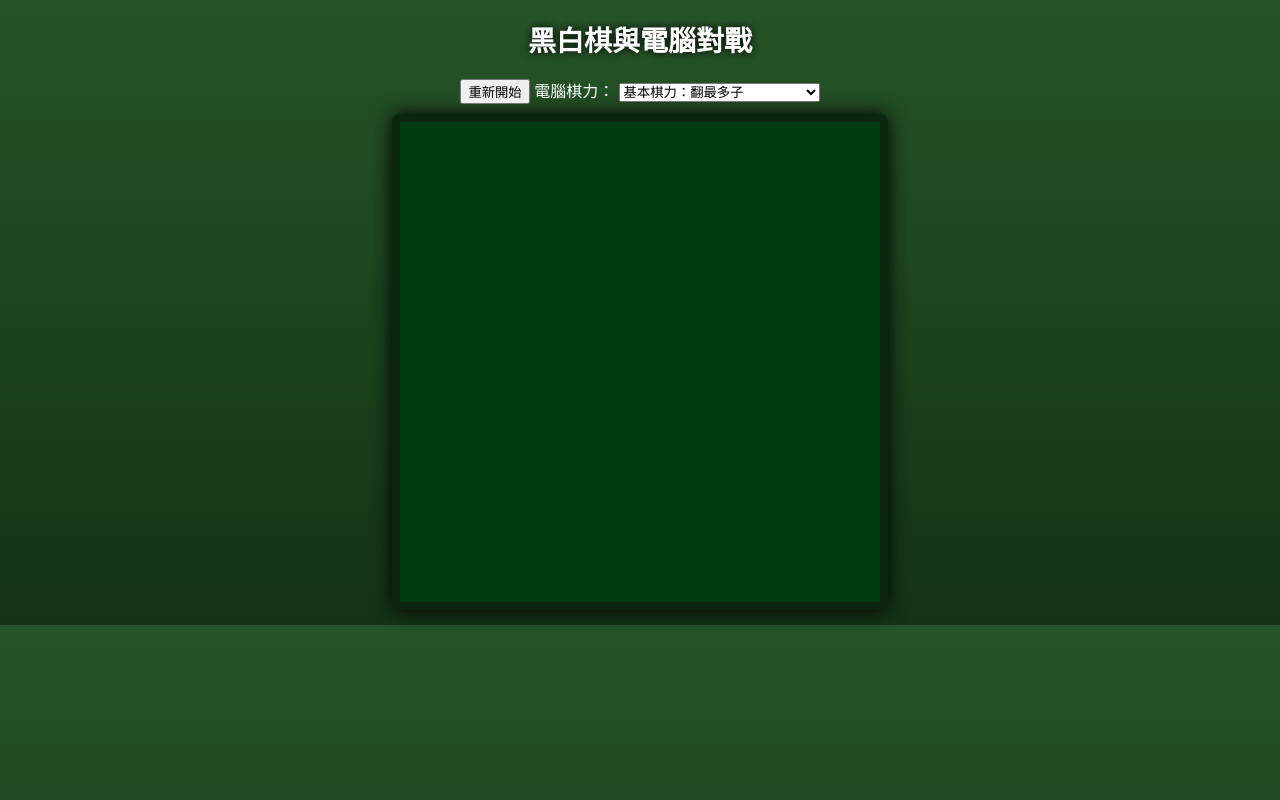
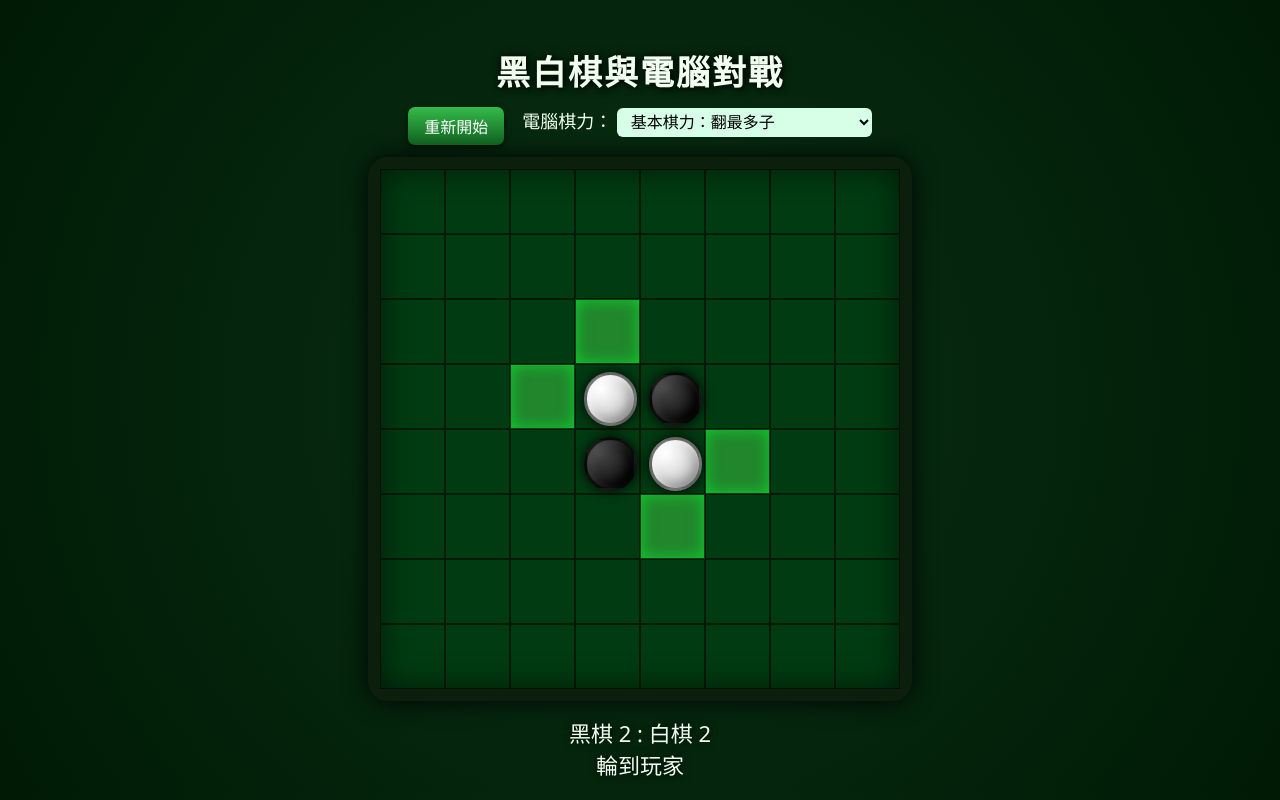
Before and after one commit to luckyjoanne/luckyjoanne.github.io, a plain HTML site: page index2.html in a window 1280 px wide. Drawn offline with Linux system fonts and the light colour scheme.

Commit message:
Add files via upload

```diff
--- a/script2.js
+++ b/script2.js
@@ -118,7 +118,8 @@ function inside(r,c){
     return r>=0 && r<SIZE && c>=0 && c<SIZE;
 }
 
-/*** 真正落子並做翻面動畫 ***/ function move(r,c,color,flips){
+/*** 真正落子並做翻面動畫 ***/
+function move(r,c,color,flips){
 
     // 先放玩家/電腦棋子
     board[r][c] = color;
@@ -126,25 +127,37 @@ function inside(r,c){
 
     // 動畫延遲起點
     let delay = 0;
+
     flips.forEach(([rr,cc]) => {
+
         setTimeout(()=>{
-            let chip = document.getElementById(disc-${rr}-${cc});
+
+            let chip = document.getElementById(`disc-${rr}-${cc}`);
+
             if (!chip) return;
+
             chip.classList.add("flip-anim");
+
             setTimeout(()=>{
                 board[rr][cc] = color;
                 draw();
-            },230); },delay);
-            delay += 500; // 依序動畫間隔
+            },230);
+
+        },delay);
+
+        delay += 400; // 依序動畫間隔
+
     });
+
     // 換手延後到所有動畫完成後
     setTimeout(()=>{
+
         turn = (turn===1 ? 2 : 1);
         draw();
         checkGameEnd();
+
     }, delay + 200);
 }
-
 
 
 /*** 檢查遊戲結束 ***/
--- a/style2.css
+++ b/style2.css
@@ -1,53 +1,68 @@
 body {
-    background: linear-gradient(#265427, #143315);
-    color: white;
+    background: radial-gradient(circle, #0a3115, #001a05);
+    color: #f1ffef;
     text-align: center;
-    font-family: sans-serif;
+    font-family: "Segoe UI", sans-serif;
+    padding-top: 15px;
+    user-select: none;
 }
 
+/* 標題更立體 */
 h1 {
-    font-size: 28px;
-    text-shadow: 0px 0px 8px black;
+    font-size: 34px;
+    margin-bottom: 8px;
+    letter-spacing: 2px;
+    text-shadow:
+        0px 0px 10px rgba(0,0,0,0.9),
+        2px 2px 5px rgba(0,0,0,0.5);
 }
 
+/* 棋盤外框更漂亮 */
 #board {
-    width: 480px;
-    height: 480px;
+    width: 520px;
+    height: 520px;
     margin: auto;
     display: grid;
     grid-template-columns: repeat(8, 1fr);
-    border: 8px solid #0c260d;
-    border-radius: 8px;
-    background: #013b11;
-    box-shadow: 0px 0px 20px black;
+
+    border: 12px solid #0c1f0d;
+    border-radius: 20px;
+
+    background: #003b11;
+    box-shadow:
+        0 0 25px rgba(0,0,0,0.9),
+        inset 0 0 30px rgba(0,0,0,0.6);
 }
 
+/* 格子強化 + 點擊可視化回饋 */
 .cell {
-    border: 1px solid black;
+    border: 1px solid rgba(0,0,0,0.55);
+    cursor: pointer;
     position: relative;
-    cursor: pointer;
-    perspective: 600px;
+    perspective: 650px;
+    transition: 0.18s;
 }
 
 .cell:hover {
-    filter: brightness(120%);
+    transform: scale(1.06);
+    filter: brightness(135%);
 }
 
 .disc {
-    width: 80%;
-    height: 80%;
+    width: 76%;
+    height: 76%;
+    top: 12%;
+    left: 12%;
+    position: absolute;
     border-radius: 50%;
-    position: absolute;
-    top: 10%;
-    left: 10%;
 
     transform-style: preserve-3d;
-    transition: transform 0.6s;
+    transition: transform 0.6s ease;
 
     /* 棋子厚度 illusion：內凹發亮 */
     background: radial-gradient(circle at 30% 30%,
-            rgba(255,255,255,0.9),
-            rgba(0,0,0,0.9));
+                rgba(255,255,255,0.9),
+                rgba(0,0,0,0.9));
 
     box-shadow:
         inset 4px 4px 8px rgba(255,255,255,0.3),
@@ -57,44 +72,83 @@ h1 {
     border: 3px solid rgba(0,0,0,0.5);
 
     perspective: 800px;
+
 }
 
-/* 黑棋特效 */
+/******** 黑棋 ********/
 .disc.black {
-    background: radial-gradient(circle at 30% 30%,
-        #444,
-        #000);
-
+    background: radial-gradient(circle at 30% 30%, #444, #000);
     box-shadow:
-        inset 4px 4px 10px rgba(255,255,255,0.2),
-        inset -4px -4px 12px rgba(0,0,0,1),
-        0px 0px 12px rgba(0,0,0,0.8);
+        inset 5px 3px 10px rgba(255,255,255,0.15),
+        inset -5px -3px 12px rgba(0,0,0,1),
+        0 0 12px rgba(0,0,0,0.9);
 }
 
-/* 白棋特效 */
+/******** 白棋 ********/
 .disc.white {
-    background: radial-gradient(circle at 30% 30%,
-        #fff,
-        #b5b5b5);
+    background: radial-gradient(circle at 30% 30%, #fff, #b5b5b5);
     box-shadow:
-        inset 4px 4px 10px rgba(255,255,255,0.8),
-        inset -4px -4px 12px rgba(0,0,0,0.4),
-        0px 0px 12px rgba(0,0,0,0.8);
+        inset 5px 5px 10px rgba(255,255,255,0.8),
+        inset -4px -4px 12px rgba(0,0,0,0.3),
+        0 0 12px rgba(0,0,0,0.9);
 }
-/* 立體翻轉動畫 */
+
+/* 翻轉動畫 */
 .flip-anim {
     transform: rotateY(180deg);
 }
 
+/*提示落子區域更明顯*/
 .possible {
-    background: rgba(72,255,74,0.35)!important;
+    background: rgba(88,255,88,0.38) !important;
+    box-shadow: inset 0 0 15px rgba(0,255,50,0.6);
 }
 
+/* 操控面板 UI 進化 */
 .controls {
-    margin: 10px;
+    margin: 12px;
+    display: flex;
+    gap: 18px;
+    justify-content: center;
+    font-size: 18px;
 }
 
+/* 下拉式選單 */
+select {
+    padding: 5px 10px;
+    border-radius: 6px;
+    border: none;
+    font-size: 16px;
+    background: #d7ffe8;
+}
+
+/* 按鈕 */
+button {
+    padding: 7px 16px;
+    border-radius: 7px;
+    border: none;
+    background: linear-gradient(#34bb4a, #116020);
+    font-size: 16px;
+    color: white;
+    cursor: pointer;
+    box-shadow:
+        0 3px 6px rgba(0,0,0,0.6);
+    transition: 0.2s;
+}
+
+button:hover {
+    transform: scale(1.08);
+    filter: brightness(130%);
+}
+
+button:active {
+    transform: scale(0.97);
+}
+
+/* 遊戲狀態更清楚 */
 #status {
     margin-top: 15px;
-    font-size: 20px;
+    font-size: 22px;
+    text-shadow:
+        0px 0px 8px black;
 }
```
Also changed, not shown: index2.html (line endings or trailing spaces).
